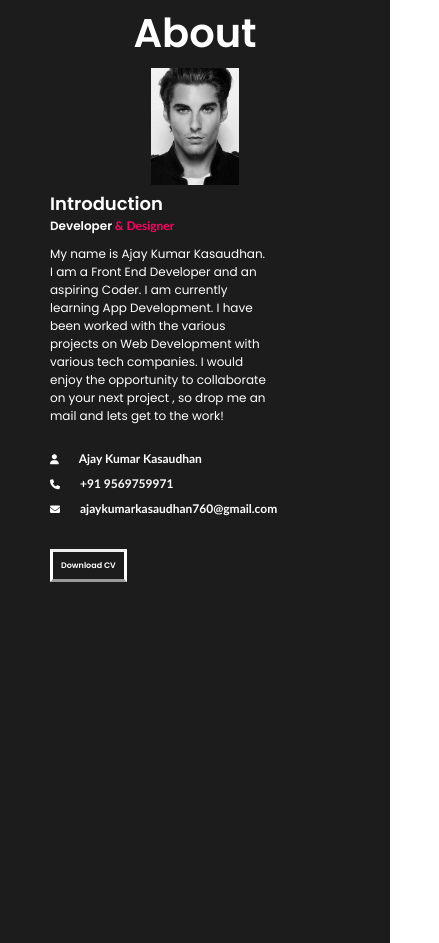
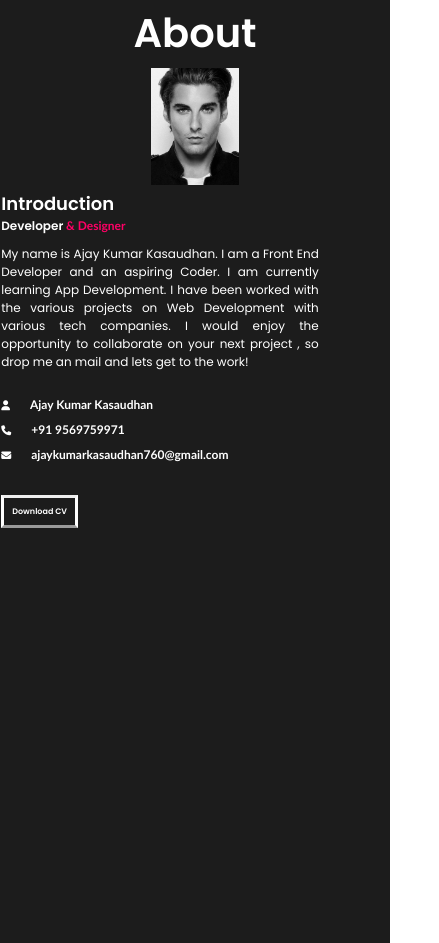
Before and after one commit to Azzu760/Portfolio_website, a plain HTML site: page index.html in a window 390 px wide. Shown: the part 867-1810 px from the top of the page, 439 px wide, since content can reach past the window. Drawn offline with Linux system fonts and the light colour scheme.

Commit message:
Update style.css

```diff
--- a/style.css
+++ b/style.css
@@ -817,8 +817,9 @@ textarea {
     }
 
     .about_right {
-        width: 100%;
+        width: 125%;
         padding-left: 50px;
+        text-align: justify;
     }
 
     .about_right h1 {
```
